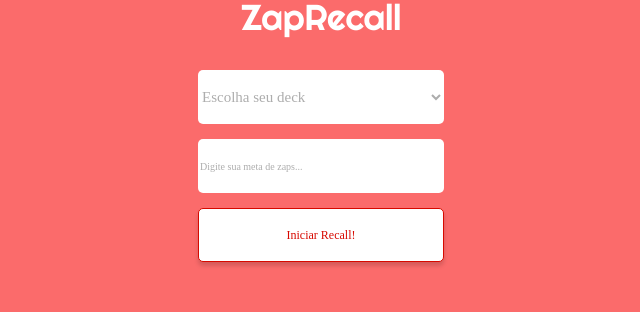
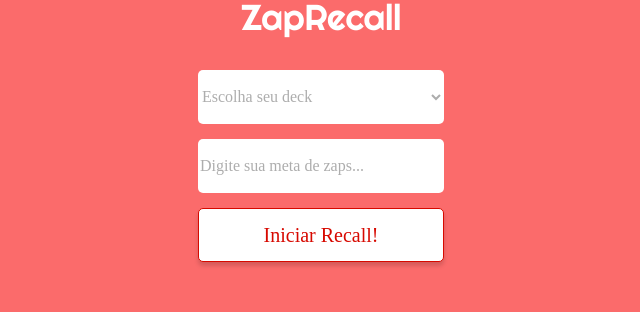
Before and after one commit to thalesgomest/zaprecall, a React (Create React App) app: page / in a window 1280 px wide. Shown: the part 359-671 px from the top of the page, without its empty margins (319-959 px from the left). Built offline with nearby package versions, Linux system fonts and the light colour scheme; a web font is replaced by a local one.

Commit message:
fix: css homepage desktop

```diff
--- a/package.json
+++ b/package.json
@@ -1,5 +1,4 @@
 {
-  "homepage": "https://thalesgomest.io/projeto8-zaprecall",
   "name": "projeto8-zaprecall",
   "version": "0.1.0",
   "private": true,
--- a/public/css/style.css
+++ b/public/css/style.css
@@ -110,7 +110,6 @@ body {
   font-style: normal;
   font-weight: 400;
   font-size: 15px;
-  line-height: 11px;
   color: #ADADAD;
 }
 
@@ -505,16 +504,20 @@ footer p {
 .home-page #decks {
   width: 246px;
   height: 54px;
-  font-size: 15px;
+  font-size: 16px;
 }
 
 
 .home-page input {
-  font-size: 15px;
+  font-size: 16px;
 }
 
 .home-page input::placeholder {
-  font-size: 10px;
+  font-size: 16px;
+}
+
+.home-page button {
+  font-size: 20px;
 }
 
 footer {
```
